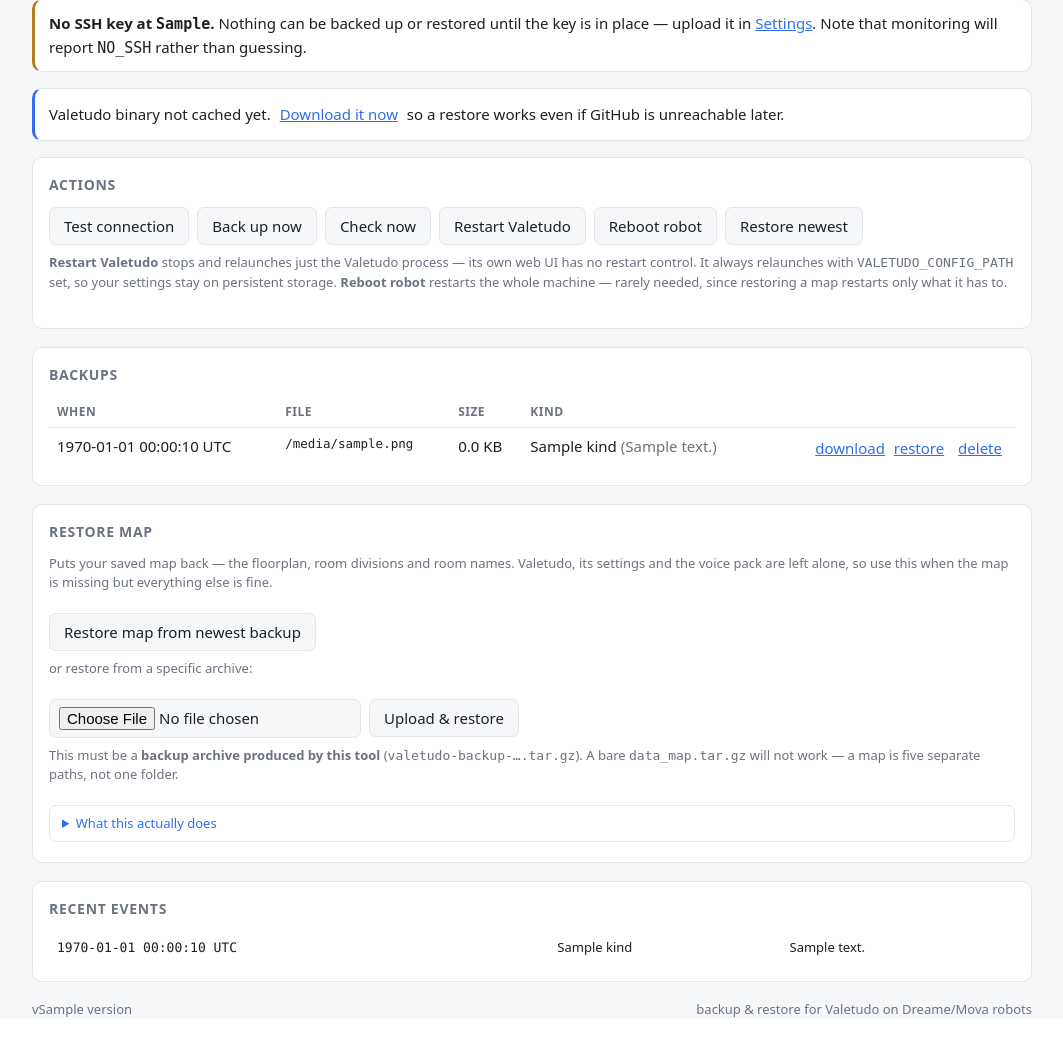
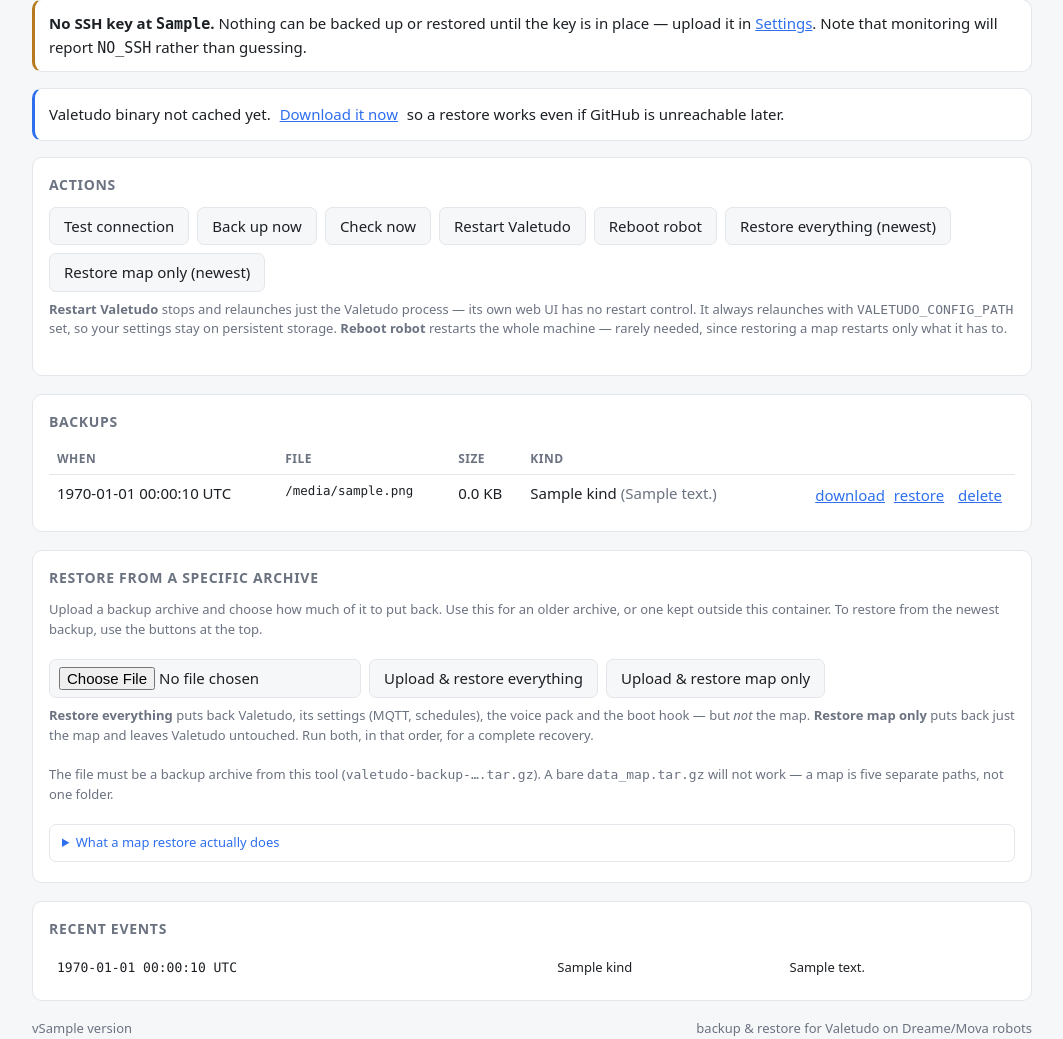
Before and after one commit to adman234/valetudo-restore, a FastAPI app: template app/templates/index.html in a window 1280 px wide. Shown: the part 229-1268 px from the top of the page, without its empty margins (108-1171 px from the left). Before the commit the page ends 1246 px from the top, so only its background shows below. Run offline with FastAPI, Linux system fonts and the light colour scheme; the template is opened without the code that fills it: most values are stand-ins (such as "Sample title", 1, 10 or a date in 2020).

Commit message:
Restructure restore UI; capture five settings files that were being missed
UI, per feedback that it was not intuitive:

* both "newest backup" actions now sit in the top button row - "Restore
  everything (newest)" and "Restore map only (newest)" - next to the other
  robot actions, rather than one being buried in its own panel.
* the lower panel becomes "Restore from a specific archive": choose a file,
  then pick "Upload & restore everything" or "Upload & restore map only".
  /api/restore now accepts an uploaded archive, which it did not before, so
  restoring from an archive kept outside the container is possible.
* the mechanism explanation moved into a collapsed <details>; the panel now
  leads with what each button does for the user.

Uploads are validated up front - a non-gzip file or an archive with no
valetudo_config.json gets a plain explanation instead of "not a gzip file"
raised from inside tarfile - and the temp file is removed in a finally block.

Backup gaps found by auditing every path on the robot's writable storage
against what was captured:

  /data/sys_info_record.json   charging window (22:00-08:00), mop/waterbox state
  /data/clean_record.json      consumable counters
  /data/ai_model_inuse.json    AI model versions
  /data/zt_conmon_file         robot state + map bookkeeping (check_map_info)
  /data/DivideAI               AI obstacle data

/data/misc is deliberately still excluded: it is byte-identical to /mnt/misc,
which is already captured (verified by md5 across five files).

Backups go from 13 to 18 items, ~2 KB larger.

Co-Authored-By: Claude Opus 5 <noreply@anthropic.com>

```diff
--- a/app/main.py
+++ b/app/main.py
@@ -200,8 +200,15 @@ def api_backup():
 
 
 @app.post("/api/restore")
-def api_restore(filename: str = Form(default="")):
-    return service.run_restore(filename or None, reason="manual")
+async def api_restore(filename: str = Form(default=""),
+                      file: UploadFile = File(default=None)):
+    blob = None
+    if file is not None and getattr(file, "filename", ""):
+        blob = await file.read()
+        if len(blob) > 200 * 1024 * 1024:
+            return JSONResponse({"ok": False, "error": "file too large"},
+                                status_code=413)
+    return service.run_restore(filename or None, reason="manual", blob=blob)
 
 
 @app.post("/api/monitor-tick")
--- a/app/service.py
+++ b/app/service.py
@@ -291,7 +291,8 @@ def prune_backups(s: Settings) -> int:
 # --------------------------------------------------------------------------
 # restore
 # --------------------------------------------------------------------------
-def run_restore(filename: Optional[str] = None, reason: str = "manual") -> dict:
+def run_restore(filename: Optional[str] = None, reason: str = "manual",
+                blob: Optional[bytes] = None) -> dict:
     """
     Reinstall Valetudo and its state onto the robot.
 
@@ -300,18 +301,38 @@ def run_restore(filename: Optional[str] = None, reason: str = "manual") -> dict:
     the wifi power-save fix or VALETUDO_CONFIG_PATH.
     """
     s = load_settings()
-    store.reconcile_backups(BACKUP_DIR)
-    rows = store.list_backups()
-    if filename:
-        chosen = next((r for r in rows if r["filename"] == filename), None)
+    uploaded_tmp = None
+    if blob is not None:
+        # Validate before doing anything: a friendly message beats
+        # "not a gzip file" from deep inside tarfile.
+        try:
+            with tarfile.open(fileobj=io.BytesIO(blob), mode="r:gz") as probe:
+                if "valetudo_config.json" not in probe.getnames():
+                    return {"ok": False, "error":
+                            "That archive does not look like a backup from this "
+                            "tool - it has no valetudo_config.json."}
+        except Exception:
+            return {"ok": False, "error":
+                    "That file is not a readable .tar.gz backup archive. Upload "
+                    "a valetudo-backup-....tar.gz produced by this tool."}
+        # Restore straight from the upload without adding it to the retention pool.
+        import tempfile
+        tmpf = tempfile.NamedTemporaryFile(delete=False, suffix=".tar.gz")
+        tmpf.write(blob); tmpf.close()
+        archive = uploaded_tmp = Path(tmpf.name)
+        chosen = {"filename": "uploaded archive (%.1f MB)" % (len(blob) / 1048576)}
     else:
-        chosen = rows[0] if rows else None
-    if not chosen:
-        return {"ok": False, "error": "no backup available to restore"}
-
-    archive = BACKUP_DIR / chosen["filename"]
-    if not archive.exists():
-        return {"ok": False, "error": "backup file missing: %s" % archive.name}
+        store.reconcile_backups(BACKUP_DIR)
+        rows = store.list_backups()
+        if filename:
+            chosen = next((r for r in rows if r["filename"] == filename), None)
+        else:
+            chosen = rows[0] if rows else None
+        if not chosen:
+            return {"ok": False, "error": "no backup available to restore"}
+        archive = BACKUP_DIR / chosen["filename"]
+        if not archive.exists():
+            return {"ok": False, "error": "backup file missing: %s" % archive.name}
 
     steps: list[str] = []
     try:
@@ -407,6 +428,12 @@ def run_restore(filename: Optional[str] = None, reason: str = "manual") -> dict:
         store.log_event("error", "restore", "restore FAILED: %s" % e, steps)
         notify(s, "restore_failed", "Restore failed: %s" % e, {"steps": steps})
         return {"ok": False, "error": str(e), "steps": steps}
+    finally:
+        if uploaded_tmp is not None:
+            try:
+                uploaded_tmp.unlink()
+            except OSError:
+                pass
 
 
 # --------------------------------------------------------------------------
--- a/app/static/app.js
+++ b/app/static/app.js
@@ -69,6 +69,28 @@
   }
 
   wireUpload("keyform", "/api/upload-key", "#keyout", null);
-  wireUpload("mapform", "/api/restore-map", "#mapout",
-    "Restore map data onto the robot from this file? The current map is copied aside first.");
+
+  // The restore form has TWO submit buttons posting to different endpoints
+  // (everything vs map-only), so the target comes from the button, not the form.
+  var rf = document.getElementById("restoreform");
+  if (rf) {
+    rf.addEventListener("click", function (ev) {
+      var b = ev.target.closest("button[type=submit][data-endpoint]");
+      if (b) { rf.dataset.endpoint = b.dataset.endpoint;
+               rf.dataset.confirm = b.getAttribute("data-confirm") || ""; }
+    });
+    rf.addEventListener("submit", function (ev) {
+      ev.preventDefault();
+      var url = rf.dataset.endpoint || "/api/restore";
+      if (rf.dataset.confirm && !window.confirm(rf.dataset.confirm)) { return; }
+      var btns = rf.querySelectorAll("button[type=submit]");
+      btns.forEach(function (b) { b.disabled = true; });
+      show("#restoreout", "working… large archives take a minute.");
+      fetch(url, { method: "POST", body: new FormData(rf) })
+        .then(function (r) { return r.json(); })
+        .then(function (d) { show("#restoreout", d); })
+        .catch(function (e) { show("#restoreout", "Upload failed: " + e); })
+        .finally(function () { btns.forEach(function (b) { b.disabled = false; }); });
+    });
+  }
 })();
--- a/app/templates/index.html
+++ b/app/templates/index.html
@@ -68,8 +68,12 @@
       Reboot robot
     </button>
     <button class="danger" data-post="/api/restore" data-out="#out"
-            data-confirm="Restore the newest backup onto the robot? This overwrites /data/valetudo and its config.">
-      Restore newest
+            data-confirm="Restore EVERYTHING from the newest backup? This overwrites Valetudo, its config and the voice pack.">
+      Restore everything (newest)
+    </button>
+    <button class="danger" data-post="/api/restore-map" data-out="#out"
+            data-confirm="Restore only the map from the newest backup? Your current map is set aside first.">
+      Restore map only (newest)
     </button>
   </div>
   <p class="hint">
@@ -111,51 +115,57 @@
 </section>
 
 <section class="panel">
-  <h2>Restore map</h2>
+  <h2>Restore from a specific archive</h2>
   <p class="hint">
-    Puts your saved map back &mdash; the floorplan, room divisions and room
-    names. Valetudo, its settings and the voice pack are left alone, so use this
-    when the map is missing but everything else is fine.
+    Upload a backup archive and choose how much of it to put back. Use this for
+    an older archive, or one kept outside this container. To restore from the
+    newest backup, use the buttons at the top.
   </p>
 
-  <div class="actions">
-    <button data-post="/api/restore-map" data-out="#mapout"
-            data-confirm="Restore the map from the newest backup? Your current map is set aside first, so this can be undone.">
-      Restore map from newest backup
+  <form id="restoreform" enctype="multipart/form-data" class="mapform">
+    <input type="file" name="file" accept=".gz,.tgz,.tar.gz" required>
+    <button type="submit" class="danger" data-endpoint="/api/restore"
+            data-confirm="Restore EVERYTHING from this archive? Overwrites Valetudo, its config and the voice pack.">
+      Upload &amp; restore everything
     </button>
-  </div>
+    <button type="submit" class="danger" data-endpoint="/api/restore-map"
+            data-confirm="Restore only the map from this archive? Your current map is set aside first.">
+      Upload &amp; restore map only
+    </button>
+  </form>
 
-  <p class="hint">or restore from a specific archive:</p>
-  <form id="mapform" enctype="multipart/form-data" class="mapform">
-    <input type="file" name="file" accept=".gz,.tgz,.tar.gz" required>
-    <button type="submit">Upload &amp; restore</button>
-  </form>
   <p class="hint">
-    This must be a <strong>backup archive produced by this tool</strong>
+    <strong>Restore everything</strong> puts back Valetudo, its settings
+    (MQTT, schedules), the voice pack and the boot hook &mdash; but
+    <em>not</em> the map. <strong>Restore map only</strong> puts back just the
+    map and leaves Valetudo untouched. Run both, in that order, for a complete
+    recovery.
+  </p>
+  <p class="hint">
+    The file must be a backup archive from this tool
     (<code>valetudo-backup-….tar.gz</code>). A bare <code>data_map.tar.gz</code>
     will not work &mdash; a map is five separate paths, not one folder.
   </p>
 
   <details class="hint">
-    <summary>What this actually does</summary>
+    <summary>What a map restore actually does</summary>
     <p>
       A map is <code>/data/ri</code> + <code>/data/map</code> +
       <code>/data/DivideMap</code> (+ <code>/data/DivideDebug</code>,
       <code>map_info.bin</code>, <code>mult_map.json</code>). Restoring only
       <code>/data/map</code> produces a map <code>ava</code> rejects on the next
-      boot &mdash; which is why a backup taken before this tool captured the full
-      set is refused rather than half-applied.
+      boot, so an archive missing any of these is refused rather than
+      half-applied.
     </p>
     <p>
       <code>ava</code> and <code>miio_client</code> are stopped, the files are
-      swapped, and both are restarted. <strong>No reboot needed.</strong> Your
-      previous map is moved to
-      <code>/data/_map_replaced-&lt;timestamp&gt;</code> on the robot rather than
-      deleted, so it can be put back by hand. <code>/data/config/miio</code>
-      (wifi and device identity) and <code>/mnt/private</code> are never touched.
+      swapped, and both restart. <strong>No reboot needed.</strong> Your previous
+      map is moved to <code>/data/_map_replaced-&lt;timestamp&gt;</code> rather
+      than deleted. <code>/data/config/miio</code> (wifi and device identity) and
+      <code>/mnt/private</code> are never touched.
     </p>
   </details>
-  <pre id="mapout" class="out" hidden></pre>
+  <pre id="restoreout" class="out" hidden></pre>
 </section>
 
 <section class="panel">
```
Also changed, not shown: app/robot.py (+8 -0 lines).
